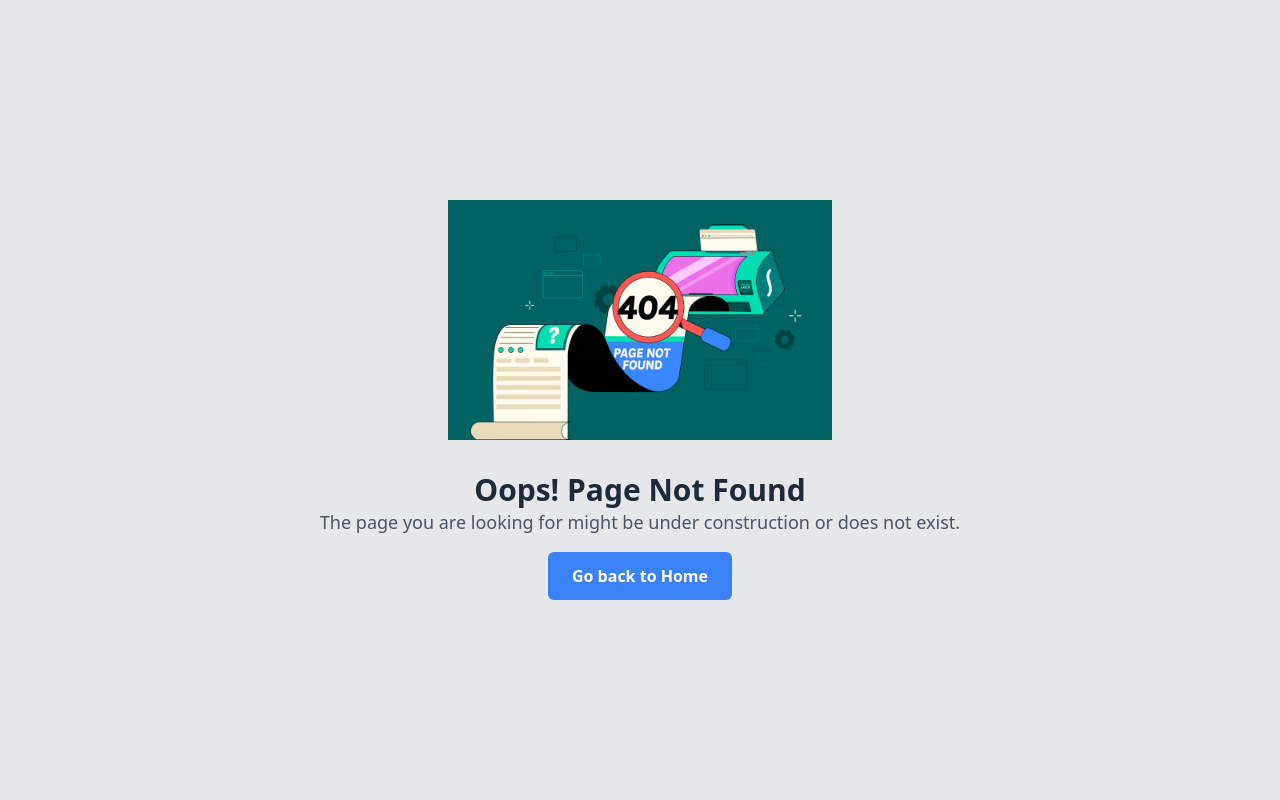
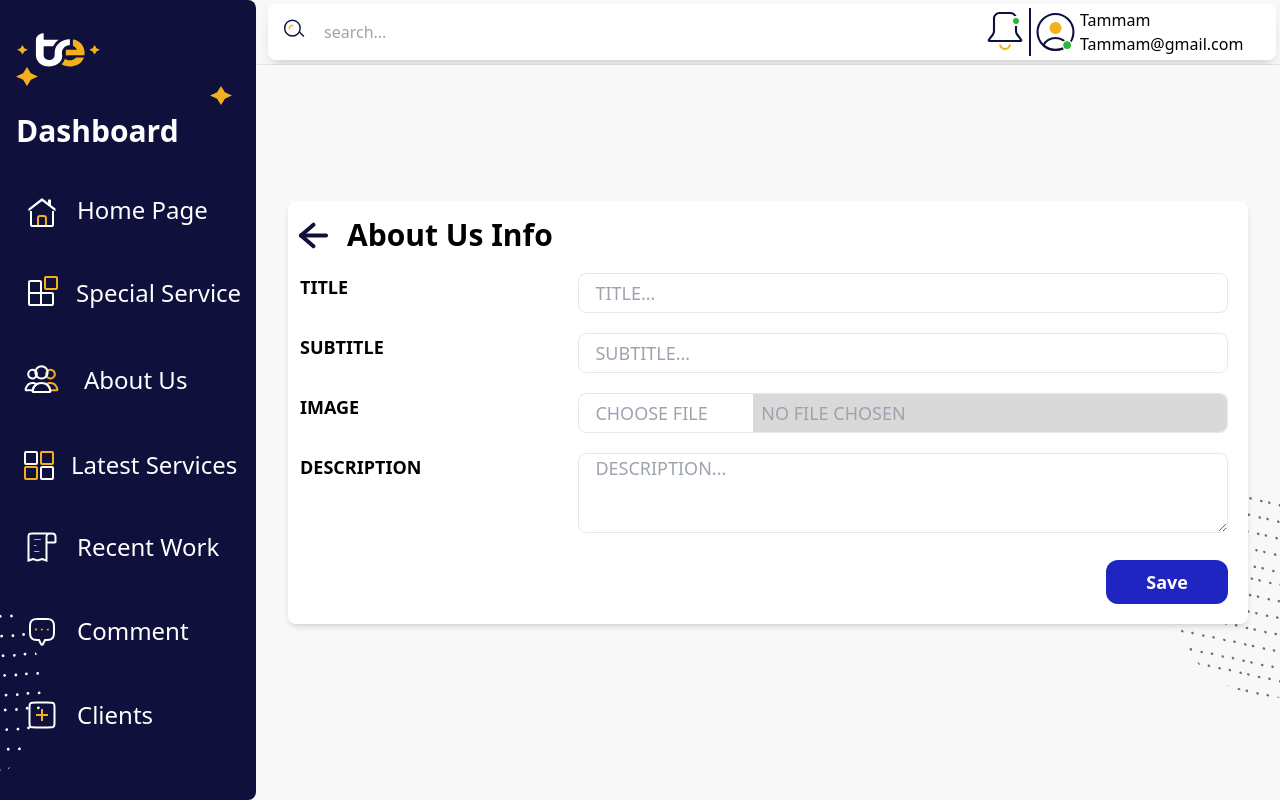
Before and after one commit to Hetari/Simple-Dashboard, a Vue app: page /admin/about-us in a window 1280 px wide. Before the commit this address had no page. Built offline with nearby package versions, Linux system fonts and the light colour scheme.

Commit message:
finish  about us view

```diff
--- a/src/components/Sidebar.vue
+++ b/src/components/Sidebar.vue
@@ -94,7 +94,7 @@
             <router-link
               @click.prevent=""
               class="ml-9 mt-0.5 text-lg w-full"
-              to="/admin/AboutUsInfo"
+              to="/admin/About-us"
             >
               about us info</router-link
             >
--- a/src/router/index.js
+++ b/src/router/index.js
@@ -1,17 +1,17 @@
 import { createRouter, createWebHistory } from "vue-router";
 
-// import AboutUsInfo from "@/views/AboutUsInfo.vue";
 // import Brand from "@/views/Brand.vue";
 // import Comment from "@/views/Statistic.vue";
 // import Details from "@/views/Details.vue";
+// import Project from "@/views/Project.vue";
+// import Service from "@/views/Service.vue";
+import AboutUs from "@/views/AboutUs.vue";
+import AddSpecialService from "../views/AddSpecialService.vue";
+import AddStatistic from "@/views/AddStatistic.vue";
 import HeroInfo from "@/views/HeroInfo.vue";
 import HomeView from "@/views/HomeView.vue";
-// import Project from "@/views/Project.vue";
-// import Service from "@/views/Service.vue";
 import SpecialService from "@/views/SpecialService.vue";
 import Statistic from "@/views/Statistic.vue";
-import AddSpecialService from "../views/AddSpecialService.vue";
-import AddStatistic from "@/views/AddStatistic.vue";
 import NotFound from "@/views/NotFound.vue";
 
 const routes = [
@@ -50,6 +50,11 @@ const routes = [
     component: AddSpecialService,
   },
   {
+    path: "/admin/about-us",
+    name: "About",
+    component: AboutUs,
+  },
+  {
     path: "/:catchAll(.*)",
     name: "NotFound",
     component: NotFound,
--- /dev/null
+++ b/src/views/AboutUs.vue
@@ -0,0 +1,75 @@
+<template>
+  <div class="">
+    <div class="p-6 w-full h-screen bg-[#F8F8F8]">
+      <div
+        class="bg-white rounded-lg mx-2 pr-5 pt-4 mt-28 relative z-50 shadow-md"
+      >
+        <div class="flex justify-between">
+          <!--  -->
+          <div class="flex items-start ps-1">
+            <a
+              href="#"
+              class="rounded-lg hover:bg-slate-50 hover:scale-110 transition-all duration-500"
+            >
+              <img src="@/assets/arrow-left.svg" alt="left arrow" />
+            </a>
+
+            <h1 class="capitalize text-3xl ml-3 mb-5 font-bold">
+              About us info
+            </h1>
+          </div>
+
+          <!-- <button
+            class="bg-[#F3AF1C] w-16 h-11 rounded-md flex items-center justify-center"
+          >
+            <img src="../assets/right-arrow.svg" alt="" />
+          </button> -->
+        </div>
+
+        <form class="text-lg ml-3" action="">
+          <NormalInput
+            text="title"
+            type="text"
+            name="home_title"
+            title="title"
+            id="home_title"
+            placeholder="TITLE..."
+          />
+          <NormalInput
+            text="subtitle"
+            type="text"
+            name="home_subtitle"
+            title="subtitle"
+            id="home_subtitle"
+            placeholder="SUBTITLE..."
+          />
+          <ImageInput file_type="Image" />
+          <DescriptionInput />
+          <SaveButton />
+        </form>
+      </div>
+      <img
+        class="absolute right-0 bottom-20"
+        src="../assets/dots2.svg"
+        alt=""
+      />
+    </div>
+  </div>
+</template>
+
+<script>
+import NormalInput from "@/components/NormalInput.vue";
+import ImageInput from "@/components/ImageInput.vue";
+import DescriptionInput from "@/components/DescriptionInput.vue";
+import SaveButton from "@/components/SaveButton.vue";
+export default {
+  components: {
+    NormalInput,
+    ImageInput,
+    DescriptionInput,
+    SaveButton,
+  },
+};
+</script>
+
+<style></style>
```
